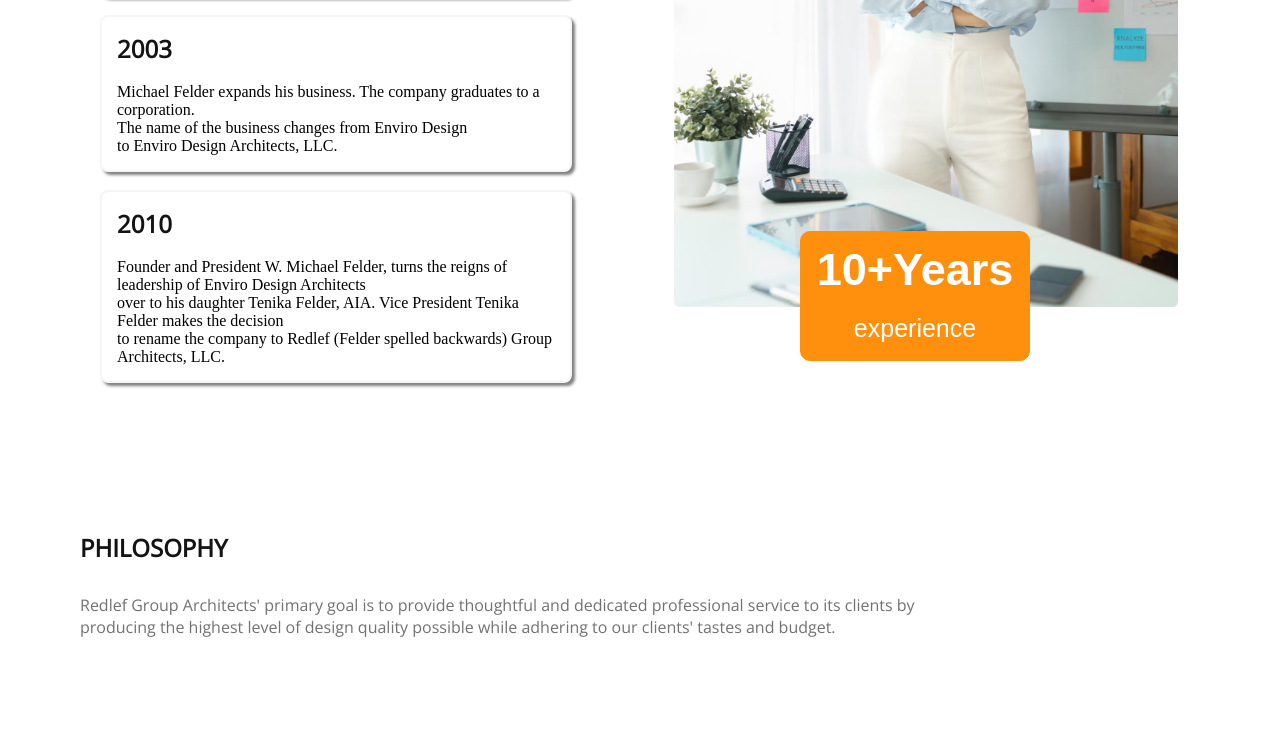
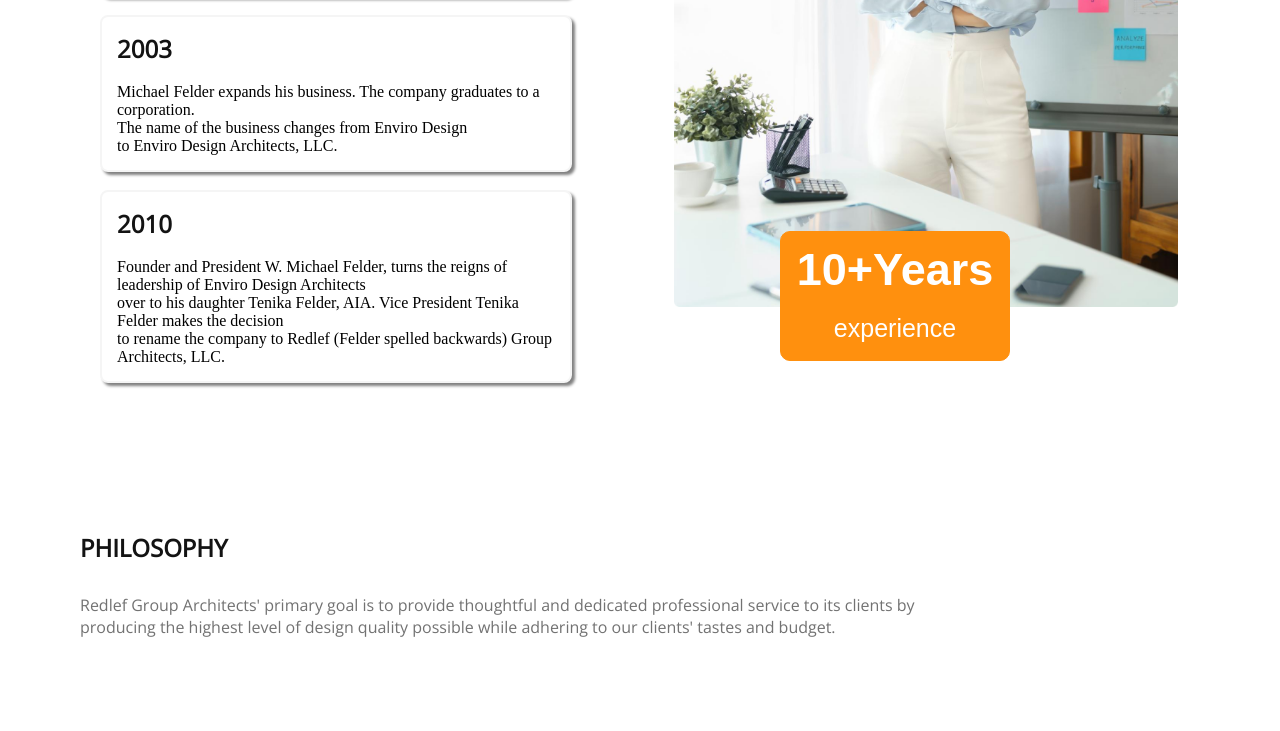
Before and after one commit to MdAlim360/second-assignment, a plain HTML site: page index.html in a window 1280 px wide. Shown: the part 2662-3393 px from the top of the page. Drawn offline with nearby package versions, Linux system fonts and the light colour scheme.

Commit message:
first commit

```diff
--- a/css-styyles/styles.css
+++ b/css-styyles/styles.css
@@ -154,7 +154,7 @@ header{background: rgba(255, 144, 14, 0.1);
                 border: 1px solid #FF900E;
                 padding: 10px;
                 position: absolute;
-                left: 800px;
+                left: 780px;
                 transform: translateY(-80px);
             }
 
```
